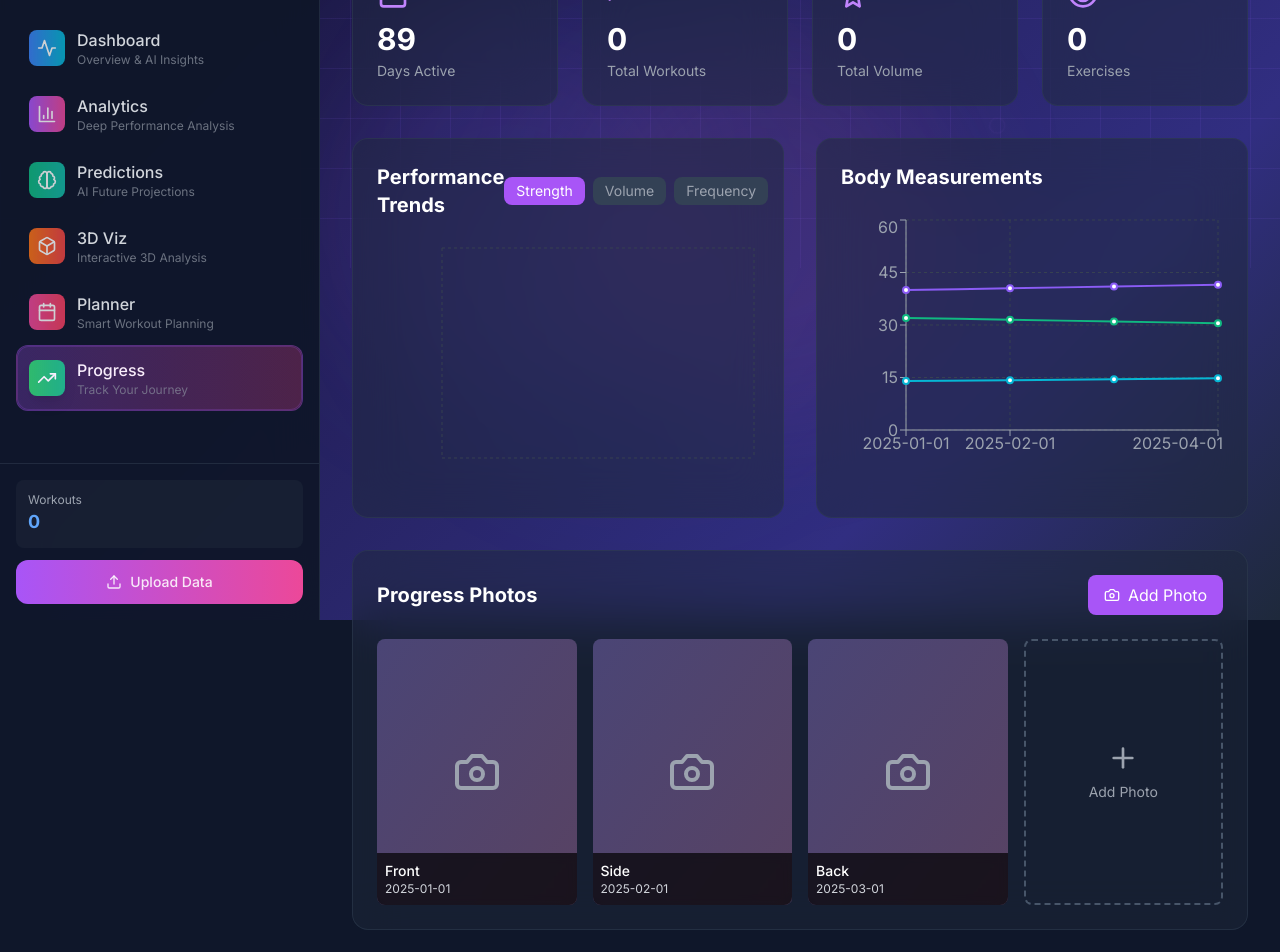
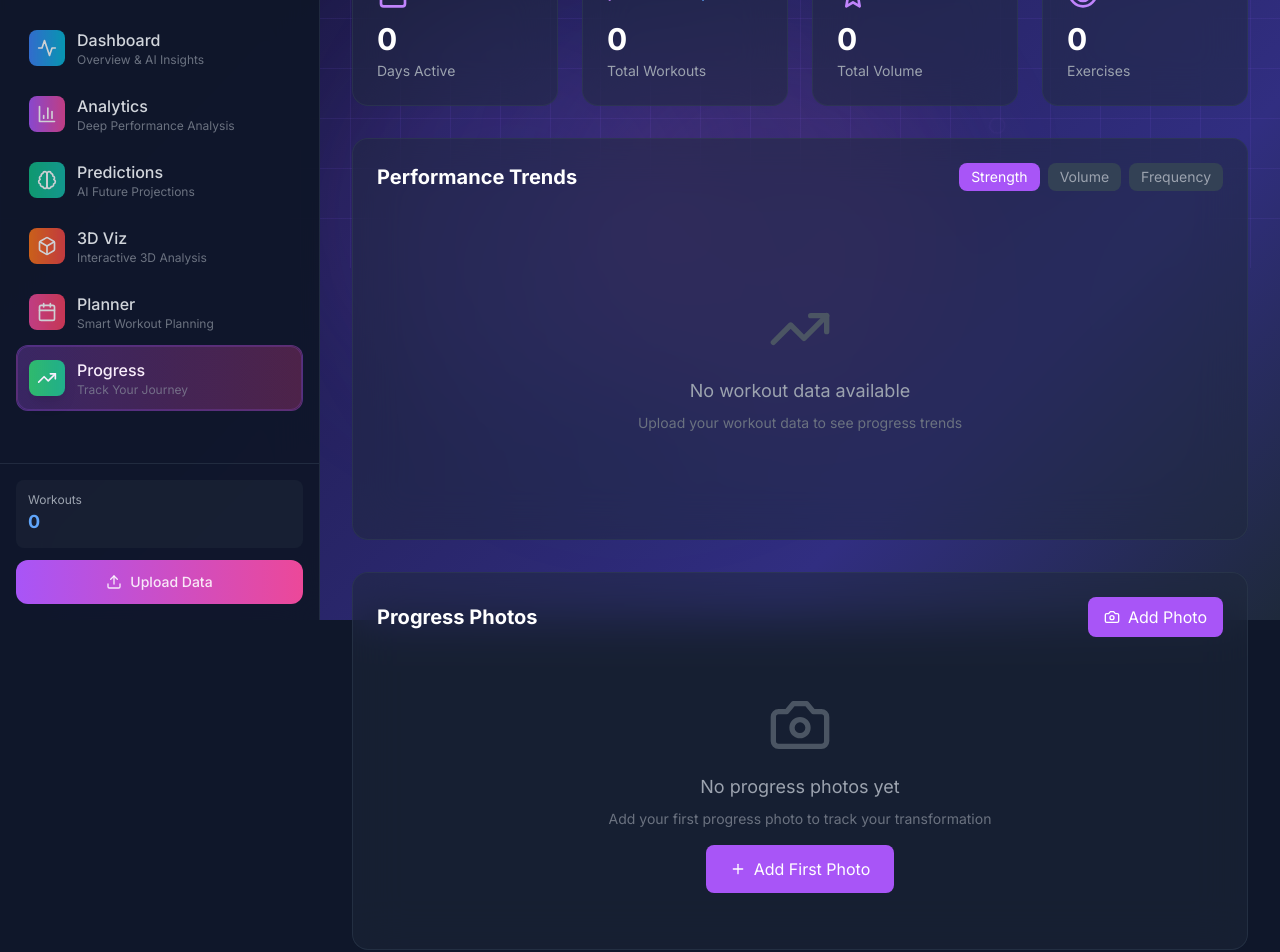
Before and after one commit to realronaldrump/MuscleMind, a React (Vite) app: page /progress in a window 1280 px wide. Shown: the part 180-1132 px from the top of the page. Built offline with nearby package versions, Linux system fonts and the light colour scheme.

Commit message:
Enhance ProgressTracker functionality: Added calculations for days active, workout frequency, volume change, and new exercises. Updated displayed metrics to reflect these calculations and improved handling of workout data availability.

```diff
--- a/src/pages/ProgressTracker.jsx
+++ b/src/pages/ProgressTracker.jsx
@@ -6,7 +6,7 @@ import { useWorkout } from '../contexts/WorkoutContext';
 import { format } from 'date-fns';
 
 const ProgressTracker = () => {
-  const { analytics } = useWorkout();
+  const { analytics, rawData } = useWorkout();
 
   const [selectedMetric, setSelectedMetric] = useState('strength');
   const [timeRange, setTimeRange] = useState('3m');
@@ -29,6 +29,28 @@ const ProgressTracker = () => {
     { id: 'volume', label: 'Volume', color: 'from-purple-500 to-pink-500' },
     { id: 'frequency', label: 'Frequency', color: 'from-blue-500 to-cyan-500' }
   ];
+
+  // Calculate days active from raw data
+  const calculateDaysActive = () => {
+    if (!rawData || rawData.length === 0) return 0;
+    const uniqueDates = new Set(rawData.map(row => row.Date));
+    return uniqueDates.size;
+  };
+
+  // Calculate workout frequency
+  const calculateWorkoutFrequency = () => {
+    if (!rawData || rawData.length === 0) return 0;
+    const uniqueDates = new Set(rawData.map(row => row.Date));
+    const sortedDates = Array.from(uniqueDates).sort();
+
+    if (sortedDates.length < 2) return 0;
+
+    const firstDate = new Date(sortedDates[0]);
+    const lastDate = new Date(sortedDates[sortedDates.length - 1]);
+    const daysDiff = Math.ceil((lastDate - firstDate) / (1000 * 60 * 60 * 24));
+
+    return daysDiff > 0 ? (uniqueDates.size / daysDiff * 7).toFixed(1) : 0; // workouts per week
+  };
 
   // Get all exercise records for the records view
   const getAllExerciseRecords = () => {
@@ -87,20 +109,43 @@ const ProgressTracker = () => {
     return groups.sort();
   };
 
-  // Mock progress photos
-  const progressPhotos = [
-    { id: 1, date: '2025-01-01', url: '/api/placeholder/200/250', label: 'Front' },
-    { id: 2, date: '2025-02-01', url: '/api/placeholder/200/250', label: 'Side' },
-    { id: 3, date: '2025-03-01', url: '/api/placeholder/200/250', label: 'Back' }
-  ];
+  // Calculate total volume change
+  const calculateVolumeChange = () => {
+    if (!analytics?.volumeOverTime || analytics.volumeOverTime.length < 2) return '+0';
+    const recent = analytics.volumeOverTime.slice(-4); // last 4 data points
+    if (recent.length < 2) return '+0';
 
-  // Mock measurements
-  const measurements = [
-    { date: '2025-01-01', chest: 40, arms: 14, waist: 32, thighs: 24 },
-    { date: '2025-02-01', chest: 40.5, arms: 14.2, waist: 31.5, thighs: 24.2 },
-    { date: '2025-03-01', chest: 41, arms: 14.5, waist: 31, thighs: 24.5 },
-    { date: '2025-04-01', chest: 41.5, arms: 14.8, waist: 30.5, thighs: 25 }
-  ];
+    const oldVolume = recent[0].volume;
+    const newVolume = recent[recent.length - 1].volume;
+    const change = newVolume - oldVolume;
+
+    return change > 0 ? `+${Math.round(change / 1000)}k` : `${Math.round(change / 1000)}k`;
+  };
+
+  // Calculate exercises change (new exercises in recent period)
+  const calculateExerciseChange = () => {
+    if (!rawData || rawData.length === 0) return '+0';
+
+    // Get exercises from last 30 days vs previous period
+    const now = new Date();
+    const thirtyDaysAgo = new Date(now.getTime() - 30 * 24 * 60 * 60 * 1000);
+    const sixtyDaysAgo = new Date(now.getTime() - 60 * 24 * 60 * 60 * 1000);
+
+    const recentExercises = new Set(
+      rawData
+        .filter(row => new Date(row.Date) >= thirtyDaysAgo)
+        .map(row => row['Exercise Name'])
+    );
+
+    const previousExercises = new Set(
+      rawData
+        .filter(row => new Date(row.Date) >= sixtyDaysAgo && new Date(row.Date) < thirtyDaysAgo)
+        .map(row => row['Exercise Name'])
+    );
+
+    const newExercises = [...recentExercises].filter(ex => !previousExercises.has(ex));
+    return newExercises.length > 0 ? `+${newExercises.length}` : '0';
+  };
 
   return (
     <div className="min-h-screen lg:ml-80 p-4 lg:p-8">
@@ -150,10 +195,30 @@ const ProgressTracker = () => {
               className="grid grid-cols-1 md:grid-cols-4 gap-6"
             >
               {[
-                { label: 'Days Active', value: '89', change: '+12', icon: Calendar },
-                { label: 'Total Workouts', value: analytics?.totalWorkouts || '0', change: '+8', icon: TrendingUp },
-                { label: 'Total Volume', value: analytics?.totalVolume ? `${Math.round(analytics.totalVolume / 1000)}k` : '0', change: '+15k', icon: Award },
-                { label: 'Exercises', value: analytics?.exerciseStats ? Object.keys(analytics.exerciseStats).length : '0', change: '+2', icon: Target }
+                {
+                  label: 'Days Active',
+                  value: calculateDaysActive().toString(),
+                  change: `${calculateWorkoutFrequency()}/week`,
+                  icon: Calendar
+                },
+                {
+                  label: 'Total Workouts',
+                  value: analytics?.totalWorkouts || '0',
+                  change: `${calculateWorkoutFrequency()} per week`,
+                  icon: TrendingUp
+                },
+                {
+                  label: 'Total Volume',
+                  value: analytics?.totalVolume ? `${Math.round(analytics.totalVolume / 1000)}k` : '0',
+                  change: calculateVolumeChange(),
+                  icon: Award
+                },
+                {
+                  label: 'Exercises',
+                  value: analytics?.exerciseStats ? Object.keys(analytics.exerciseStats).length : '0',
+                  change: calculateExerciseChange(),
+                  icon: Target
+                }
               ].map((stat, index) => (
                 <motion.div
                   key={stat.label}
@@ -164,7 +229,7 @@ const ProgressTracker = () => {
                 >
                   <div className="flex items-center justify-between mb-3">
                     <stat.icon className="w-8 h-8 text-purple-400" />
-                    <span className="text-green-400 text-sm font-medium">{stat.change}</span>
+                    <span className="text-blue-400 text-sm font-medium">{stat.change}</span>
                   </div>
                   <p className="text-3xl font-bold text-white mb-1">{stat.value}</p>
                   <p className="text-gray-400 text-sm">{stat.label}</p>
@@ -172,7 +237,7 @@ const ProgressTracker = () => {
               ))}
             </motion.div>
 
-            <div className="grid grid-cols-1 lg:grid-cols-2 gap-8">
+            <div className="grid grid-cols-1 lg:grid-cols-1 gap-8">
               {/* Progress Chart */}
               <motion.div
                 initial={{ opacity: 0, x: -20 }}
@@ -199,8 +264,9 @@ const ProgressTracker = () => {
                   </div>
                 </div>
 
-                <ResponsiveContainer width="100%" height={250}>
-                  <AreaChart data={analytics?.volumeOverTime?.slice(-12) || []}>
+                {analytics?.volumeOverTime && analytics.volumeOverTime.length > 0 ? (
+                  <ResponsiveContainer width="100%" height={300}>
+                    <AreaChart data={analytics.volumeOverTime.slice(-12)}>
                       <CartesianGrid strokeDasharray="3 3" stroke="#374151" />
                       <XAxis dataKey="date" stroke="#9ca3af" />
                       <YAxis stroke="#9ca3af" />
@@ -227,39 +293,19 @@ const ProgressTracker = () => {
                       />
                     </AreaChart>
                   </ResponsiveContainer>
-              </motion.div>
-
-              {/* Body Measurements */}
-              <motion.div
-                initial={{ opacity: 0, x: 20 }}
-                animate={{ opacity: 1, x: 0 }}
-                transition={{ delay: 0.3 }}
-                className="p-6 bg-slate-800/50 backdrop-blur-xl border border-slate-700/50 rounded-2xl"
-              >
-                <h2 className="text-xl font-bold text-white mb-6">Body Measurements</h2>
-
-                <ResponsiveContainer width="100%" height={250}>
-                  <LineChart data={measurements}>
-                    <CartesianGrid strokeDasharray="3 3" stroke="#374151" />
-                    <XAxis dataKey="date" stroke="#9ca3af" />
-                    <YAxis stroke="#9ca3af" />
-                    <Tooltip
-                      contentStyle={{
-                        backgroundColor: '#1f2937',
-                        border: '1px solid #374151',
-                        borderRadius: '8px',
-                        color: '#ffffff'
-                      }}
-                    />
-                    <Line type="monotone" dataKey="chest" stroke="#8b5cf6" strokeWidth={2} name="Chest" />
-                    <Line type="monotone" dataKey="arms" stroke="#06b6d4" strokeWidth={2} name="Arms" />
-                    <Line type="monotone" dataKey="waist" stroke="#10b981" strokeWidth={2} name="Waist" />
-                  </LineChart>
-                </ResponsiveContainer>
+                ) : (
+                  <div className="h-[300px] flex items-center justify-center">
+                    <div className="text-center">
+                      <TrendingUp className="w-16 h-16 text-gray-600 mx-auto mb-4" />
+                      <p className="text-gray-400 text-lg mb-2">No workout data available</p>
+                      <p className="text-gray-500 text-sm">Upload your workout data to see progress trends</p>
+                    </div>
+                  </div>
+                )}
               </motion.div>
             </div>
 
-            {/* Progress Photos */}
+            {/* Progress Photos Section - Show when no data */}
             <motion.div
               initial={{ opacity: 0, y: 20 }}
               animate={{ opacity: 1, y: 0 }}
@@ -278,38 +324,18 @@ const ProgressTracker = () => {
                 </motion.button>
               </div>
 
-              <div className="grid grid-cols-2 md:grid-cols-3 lg:grid-cols-4 gap-4">
-                {progressPhotos.map((photo, index) => (
-                  <motion.div
-                    key={photo.id}
-                    initial={{ opacity: 0, scale: 0.9 }}
-                    animate={{ opacity: 1, scale: 1 }}
-                    transition={{ delay: 0.5 + index * 0.1 }}
-                    className="relative group"
+              <div className="text-center py-8">
+                <Camera className="w-16 h-16 text-gray-600 mx-auto mb-4" />
+                <p className="text-gray-400 text-lg mb-2">No progress photos yet</p>
+                <p className="text-gray-500 text-sm">Add your first progress photo to track your transformation</p>
+                <motion.button
+                  whileHover={{ scale: 1.05 }}
+                  whileTap={{ scale: 0.95 }}
+                  className="mt-4 px-6 py-3 bg-purple-500 hover:bg-purple-600 text-white rounded-lg transition-all flex items-center mx-auto"
                 >
-                    <div className="aspect-[3/4] bg-slate-700 rounded-lg overflow-hidden">
-                      <div className="w-full h-full bg-gradient-to-br from-purple-500/20 to-pink-500/20 flex items-center justify-center">
-                        <Camera className="w-12 h-12 text-gray-400" />
-                      </div>
-                    </div>
-                    <div className="absolute bottom-0 left-0 right-0 bg-black/70 backdrop-blur-sm p-2 rounded-b-lg">
-                      <p className="text-white text-sm font-medium">{photo.label}</p>
-                      <p className="text-gray-300 text-xs">{photo.date}</p>
-                    </div>
-                  </motion.div>
-                ))}
-
-                <motion.div
-                  initial={{ opacity: 0, scale: 0.9 }}
-                  animate={{ opacity: 1, scale: 1 }}
-                  transition={{ delay: 0.5 + progressPhotos.length * 0.1 }}
-                  className="aspect-[3/4] border-2 border-dashed border-slate-600 rounded-lg flex items-center justify-center hover:border-purple-500 transition-all cursor-pointer group"
-                >
-                  <div className="text-center">
-                    <Plus className="w-8 h-8 text-gray-400 group-hover:text-purple-400 mx-auto mb-2 transition-colors" />
-                    <p className="text-gray-400 group-hover:text-purple-400 text-sm transition-colors">Add Photo</p>
-                  </div>
-                </motion.div>
+                  <Plus className="w-4 h-4 mr-2" />
+                  Add First Photo
+                </motion.button>
               </div>
             </motion.div>
           </>
```
Lines whose indentation alone changed are shown as unchanged.
